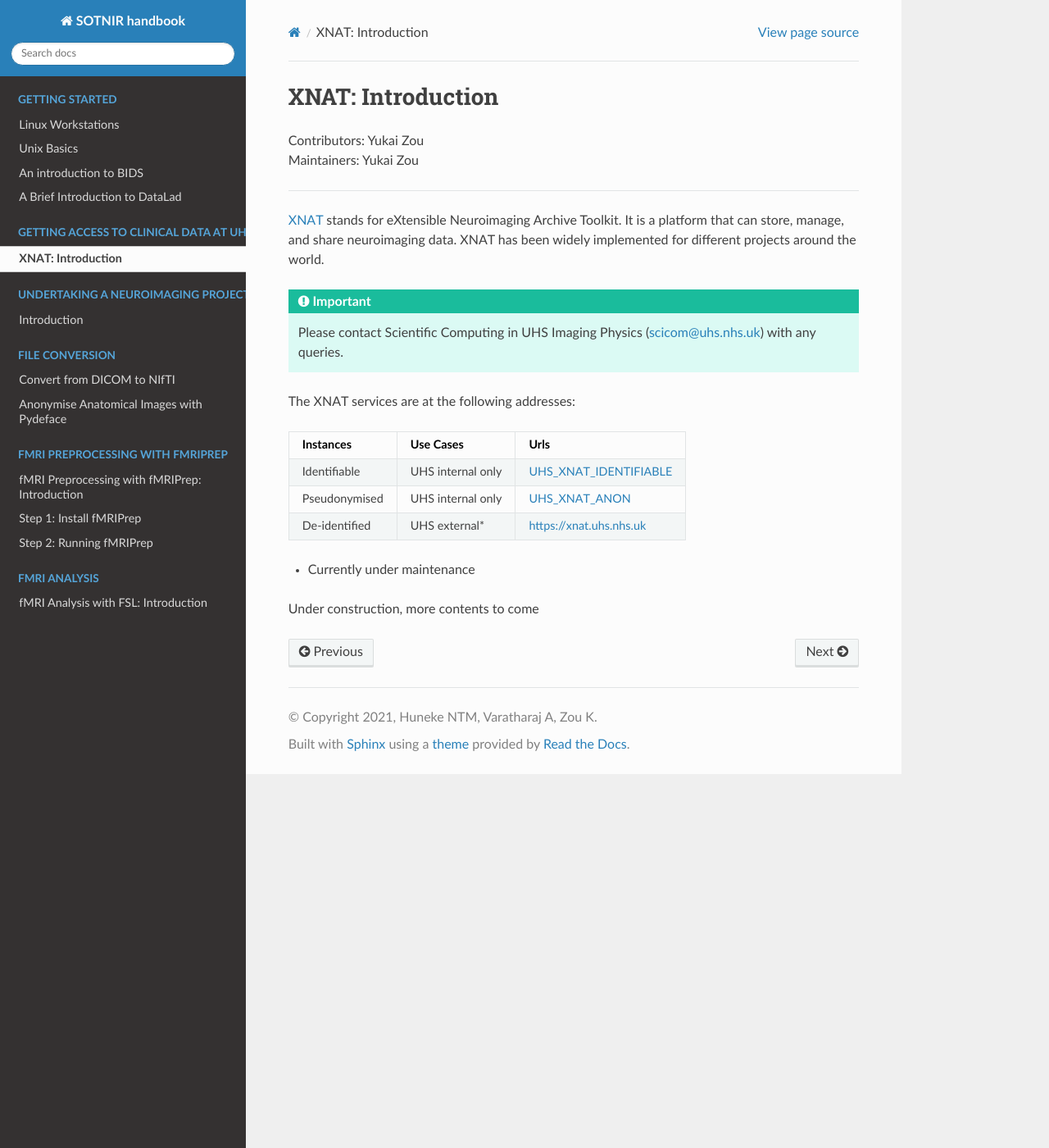
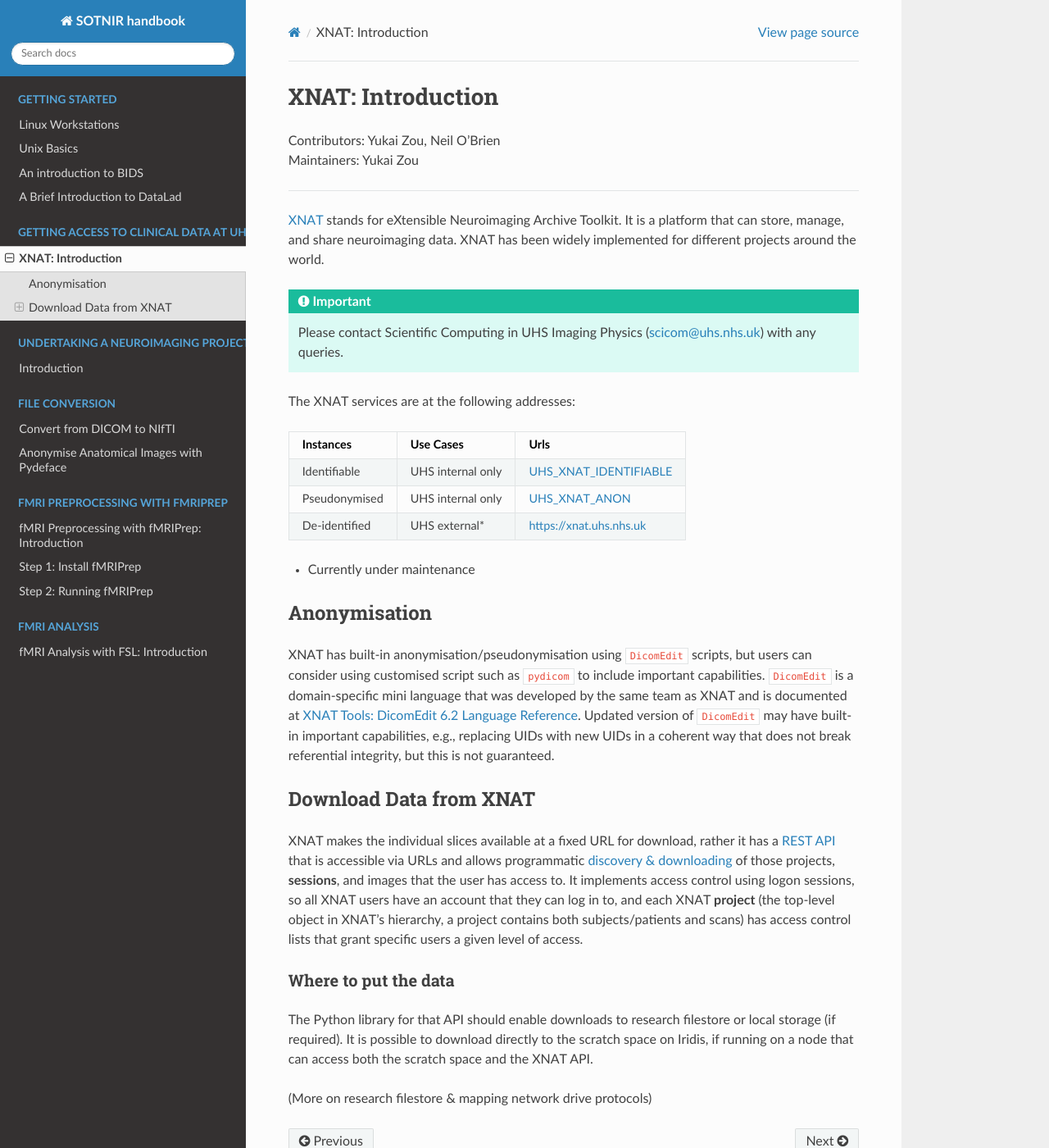
Before and after one commit to nhuneke/sotnir-handbook, a Sphinx documentation site: the page built from docs/XNAT/intro.rst, in a window 1280 px wide and 1400 px high. Shown: the whole window at 82% size. Built offline with Sphinx 7.4.7 and the Read the Docs theme 2.0.0, drawn with Linux system fonts in a browser that asks for light colours; pages that are not in the unit, such as notebooks, are missing from menus.

Commit message:
Update intro.rst

```diff
--- a/docs/XNAT/intro.rst
+++ b/docs/XNAT/intro.rst
@@ -3,7 +3,7 @@
 ==============================================
 XNAT: Introduction
 ==============================================
-| Contributors: Yukai Zou
+| Contributors: Yukai Zou, Neil O'Brien
 | Maintainers: Yukai Zou
 
 ------------------------------------------
@@ -31,4 +31,24 @@ De-identified  UHS external*      https://xnat.uhs.nhs.uk
 .. _UHS_XNAT_IDENTIFIABLE: https://connect.uhs.nhs.uk/app/template/,DanaInfo=rhmxnat.uhs.nhs.uk+Login.vm#!
 .. _UHS_XNAT_ANON: https://connect.uhs.nhs.uk/app/template/,DanaInfo=rhmxnatanon.uhs.nhs.uk+Login.vm#!
 
-Under construction, more contents to come
+Anonymisation
+--------------
+
+XNAT has built-in anonymisation/pseudonymisation using ``DicomEdit`` scripts, but users can consider using customised script such as ``pydicom`` to include important capabilities. ``DicomEdit`` is a domain-specific mini language that was developed by the same team as XNAT and is documented at `XNAT Tools: DicomEdit 6.2 Language Reference`_. Updated version of ``DicomEdit`` may have built-in important capabilities, e.g., replacing UIDs with new UIDs in a coherent way that does not break referential integrity, but this is not guaranteed.
+
+.. _`XNAT Tools: DicomEdit 6.2 Language Reference`: https://wiki.xnat.org/xnat-tools/dicomedit/dicomedit-6-2-language-reference
+
+Download Data from XNAT
+-----------------------
+
+XNAT makes the individual slices available at a fixed URL for download, rather it has a `REST API`_ that is accessible via URLs and allows programmatic `discovery & downloading`_ of those projects, **sessions**, and images that the user has access to. It implements access control using logon sessions, so all XNAT users have an account that they can log in to, and each XNAT **project** (the top-level object in XNAT’s hierarchy, a project contains both subjects/patients and scans) has access control lists that grant specific users a given level of access.
+
+Where to put the data
+~~~~~~~~~~~~~~~~~~~~~
+
+The Python library for that API should enable downloads to research filestore or local storage (if required). It is possible to download directly to the scratch space on Iridis, if running on a node that can access both the scratch space and the XNAT API.
+
+(More on research filestore & mapping network drive protocols)
+
+.. _`REST API`: https://wiki.xnat.org/display/XAPI/XNAT+API+Documentation
+.. _`discovery & downloading`: https://wiki.xnat.org/display/XAPI/How+To+Download+Files+via+the+XNAT+REST+API
```
